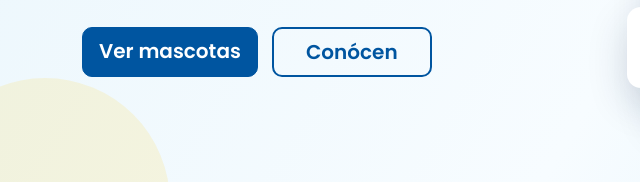
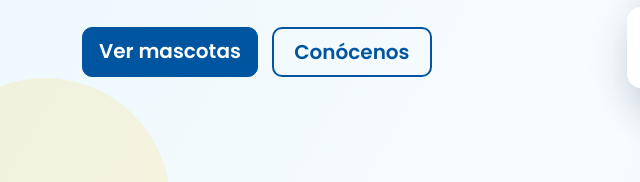
Before and after one commit to L-pop752/PetShelter, a plain HTML site: page index.html in a window 1280 px wide. Shown: the part 548-730 px from the top of the page, 0-640 px from the left. Drawn offline with nearby package versions, Linux system fonts and the light colour scheme.

Commit message:
modifique las paginas

```diff
--- a/index.html
+++ b/index.html
@@ -19,7 +19,6 @@
         href="https://cdn.jsdelivr.net/npm/bootstrap@5.3.8/dist/css/bootstrap.min.css" rel="stylesheet">
     <link rel="stylesheet" href="css/styles.css">
 </head>
-
 <body>
 
     <!-- =====NAVBAR===== -->
@@ -108,7 +107,7 @@
 
                         <div class="hero-actions">
                             <a href="pages/mascotas.html" class="btn btn-primary btn-lg">Ver mascotas</a>
-                            <a href="pages/nosotros.html" class="btn btn-outline-primary btn-lg">Conócen</a>
+                            <a href="pages/nosotros.html" class="btn btn-outline-primary btn-lg">Conócenos</a>
                         </div>
 
                     </div>
```
